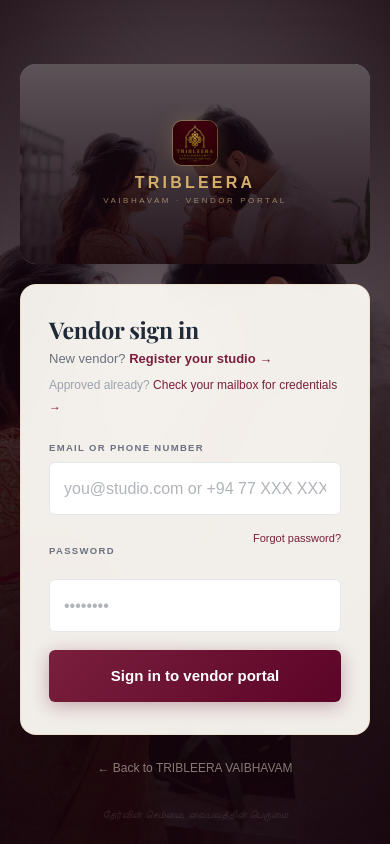
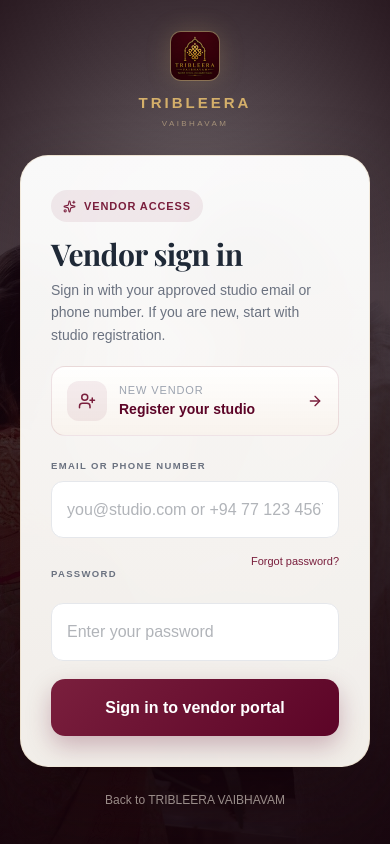
Before and after one commit to pakshikaa/tribleera-vaibhavam, a Next.js app: page /vendor/login in a window 390 px wide. Built offline with nearby package versions, Linux system fonts and the light colour scheme; a web font is replaced by a local one.

Commit message:
Refine vendor and admin login screens

```diff
--- a/app/vendor/login/page.tsx
+++ b/app/vendor/login/page.tsx
@@ -4,14 +4,13 @@
 import Link from "next/link";
 import { useRouter } from "next/navigation";
 import { useState } from "react";
-import { AlertCircle } from "lucide-react";
+import { AlertCircle, ArrowRight, Sparkles, UserPlus } from "lucide-react";
 import { vendorLoginImage } from "@/lib/data/images";
 import { getVendorCompletion, loginVendor, normalisePhone } from "@/lib/utils/vendorPortal";
 
-// Static fallback credentials for demo
 const STATIC_FALLBACK = [
   { slug: "pushpa-florals-and-decor", phone: "+94771000001", businessName: "Pushpa Florals & Decor" },
-  { slug: "jaffna-frames-studio",     phone: "+94771000002", businessName: "Jaffna Frames Studio" },
+  { slug: "jaffna-frames-studio", phone: "+94771000002", businessName: "Jaffna Frames Studio" },
 ];
 
 export default function VendorLoginPage() {
@@ -51,11 +50,8 @@
           return;
         }
 
-        // Static fallback: any known phone + "vendor2026"
         if (password === "vendor2026") {
-          const fallback = STATIC_FALLBACK.find(
-            (v) => normalisePhone(v.phone) === normalisePhone(phone)
-          );
+          const fallback = STATIC_FALLBACK.find((vendor) => normalisePhone(vendor.phone) === normalisePhone(phone));
           if (fallback) {
             sessionStorage.setItem("vendor-auth", "true");
             sessionStorage.setItem("vendor-slug", fallback.slug);
@@ -69,6 +65,7 @@
       } catch {
         setError("Something went wrong. Please try again.");
       }
+
       setLoading(false);
     }, 800);
   }
@@ -77,24 +74,20 @@
     <div data-portal="true" className="font-[Arial,sans-serif]">
       <style>{`
         @keyframes kenBurns {
-          from { transform: scale(1.00); }
-          to   { transform: scale(1.08); }
+          from { transform: scale(1); }
+          to { transform: scale(1.08); }
         }
         @keyframes imgReveal {
           from { opacity: 0; filter: blur(8px); }
-          to   { opacity: 1; filter: blur(0); }
+          to { opacity: 1; filter: blur(0); }
         }
         @keyframes slideUp {
           from { opacity: 0; transform: translateY(20px); }
-          to   { opacity: 1; transform: translateY(0); }
+          to { opacity: 1; transform: translateY(0); }
         }
         @keyframes goldShimmer {
-          0%   { background-position: -300% center; }
-          100% { background-position:  300% center; }
-        }
-        @keyframes breathe {
-          0%, 100% { opacity: 0.38; }
-          50%      { opacity: 0.68; }
+          0% { background-position: -300% center; }
+          100% { background-position: 300% center; }
         }
         .kb { animation: kenBurns 18s ease-in-out infinite alternate; }
         .ir { animation: imgReveal .9s cubic-bezier(.16,1,.3,1) both; }
@@ -103,9 +96,8 @@
         .s3 { animation: slideUp .6s cubic-bezier(.16,1,.3,1) .34s both; }
         .s4 { animation: slideUp .6s cubic-bezier(.16,1,.3,1) .46s both; }
         .s5 { animation: slideUp .6s cubic-bezier(.16,1,.3,1) .58s both; }
-        .breathe { animation: breathe 4s ease-in-out infinite; }
         @media (prefers-reduced-motion: reduce) {
-          .kb, .ir, .s1, .s2, .s3, .s4, .s5, .breathe { animation: none; }
+          .kb, .ir, .s1, .s2, .s3, .s4, .s5 { animation: none; }
         }
         .goldtext {
           background: linear-gradient(90deg,#D4AF6A,#E9CE9C,#F7EEE2,#E9CE9C,#D4AF6A);
@@ -115,42 +107,139 @@
           background-clip: text;
           animation: goldShimmer 4s linear infinite;
         }
+        .v-panel {
+          width: 100%;
+          max-width: 500px;
+          border-radius: 28px;
+          border: 1px solid rgba(212,175,106,0.20);
+          background:
+            linear-gradient(180deg, rgba(255,255,255,0.97) 0%, rgba(250,247,242,0.96) 100%);
+          padding: 34px 30px 30px;
+          backdrop-filter: blur(24px);
+          -webkit-backdrop-filter: blur(24px);
+          box-shadow: 0 28px 70px rgba(21,4,12,0.42);
+        }
+        .v-badge {
+          display: inline-flex;
+          align-items: center;
+          gap: 8px;
+          padding: 7px 12px;
+          margin-bottom: 16px;
+          border-radius: 999px;
+          background: rgba(122,31,61,0.08);
+          color: #7A1F3D;
+          font-size: 11px;
+          font-weight: 700;
+          letter-spacing: 0.08em;
+          text-transform: uppercase;
+        }
+        .v-helper-grid {
+          display: grid;
+          gap: 10px;
+          margin: 20px 0 22px;
+        }
+        .v-helper-card {
+          display: flex;
+          align-items: center;
+          gap: 12px;
+          padding: 14px 15px;
+          border-radius: 14px;
+          border: 1px solid rgba(122,31,61,0.12);
+          background: linear-gradient(180deg, rgba(255,255,255,0.92) 0%, rgba(248,242,236,0.96) 100%);
+          text-decoration: none;
+          transition: transform .16s, box-shadow .16s, border-color .16s;
+        }
+        .v-helper-card:hover {
+          transform: translateY(-1px);
+          border-color: rgba(122,31,61,0.25);
+          box-shadow: 0 12px 28px rgba(92,4,39,0.08);
+        }
+        .v-helper-icon {
+          display: grid;
+          place-items: center;
+          width: 40px;
+          height: 40px;
+          border-radius: 12px;
+          flex: 0 0 auto;
+          background: rgba(122,31,61,0.08);
+          color: #7A1F3D;
+        }
+        .v-helper-copy {
+          flex: 1;
+          min-width: 0;
+        }
+        .v-helper-eyebrow {
+          display: block;
+          margin: 0 0 2px;
+          color: #9CA3AF;
+          font-size: 11px;
+          line-height: 1.35;
+          letter-spacing: 0.08em;
+          text-transform: uppercase;
+        }
+        .v-helper-title {
+          display: block;
+          margin: 0;
+          color: #5C0427;
+          font-size: 14px;
+          font-weight: 700;
+          line-height: 1.4;
+        }
+        .v-helper-arrow {
+          color: #7A1F3D;
+          flex: 0 0 auto;
+        }
         .v-inp {
-          width: 100%; padding: 12px 14px;
-          border: 1.5px solid #E5E7EB; border-radius: 6px;
-          font-size: 16px; color: #1F2937; background: #FFFFFF;
-          outline: none; box-sizing: border-box;
+          width: 100%;
+          padding: 14px 15px;
+          border: 1.5px solid #E5E7EB;
+          border-radius: 12px;
+          font-size: 16px;
+          color: #1F2937;
+          background: #FFFFFF;
+          outline: none;
+          box-sizing: border-box;
           font-family: Arial, sans-serif;
-          transition: border-color .2s, box-shadow .2s;
+          transition: border-color .2s, box-shadow .2s, background-color .2s;
         }
         .v-inp::placeholder { color: rgba(31,41,55,0.35); }
         .v-inp:focus {
           border-color: #7A1F3D;
-          box-shadow: 0 0 0 3px rgba(122,31,61,0.10);
+          box-shadow: 0 0 0 4px rgba(122,31,61,0.10);
+          background: #FFFDFC;
         }
         .v-btn {
-          width: 100%; padding: 13px 0; border: none;
-          border-radius: 6px; font-size: 15px; font-weight: 600;
-          cursor: pointer; font-family: Arial, sans-serif;
+          width: 100%;
+          padding: 15px 0;
+          border: none;
+          border-radius: 14px;
+          font-size: 16px;
+          font-weight: 700;
+          cursor: pointer;
+          font-family: Arial, sans-serif;
           background: linear-gradient(135deg,#7A1F3D 0%,#5C0427 100%);
           color: #FFFFFF;
-          box-shadow: 0 4px 18px rgba(92,4,39,0.30);
-          transition: transform .16s, box-shadow .16s;
+          box-shadow: 0 10px 24px rgba(92,4,39,0.26);
+          transition: transform .16s, box-shadow .16s, opacity .16s;
         }
         .v-btn:hover:not(:disabled) {
-          transform: translateY(-1.5px);
-          box-shadow: 0 6px 24px rgba(92,4,39,0.40);
+          transform: translateY(-1px);
+          box-shadow: 0 14px 30px rgba(92,4,39,0.34);
         }
-        .v-btn:disabled { opacity: 0.6; cursor: not-allowed; transform: none; }
-        .v-backlink { color: rgba(247,238,226,0.5); text-decoration: none; transition: color .15s; }
-        .v-backlink:hover { color: rgba(212,175,106,0.85); }
+        .v-btn:disabled {
+          opacity: 0.65;
+          cursor: not-allowed;
+          transform: none;
+        }
+        .v-backlink {
+          color: rgba(247,238,226,0.58);
+          text-decoration: none;
+          transition: color .15s;
+        }
+        .v-backlink:hover { color: rgba(212,175,106,0.90); }
       `}</style>
 
-      {/* Full-bleed background — homepage-hero pattern */}
       <div style={{ position: "fixed", inset: 0, zIndex: 0, overflow: "hidden" }} aria-hidden="true">
-        {/* Portrait couple frame: faces sit around the mid-upper band with a
-            bright sky above, so anchor slightly high to keep both subjects in
-            frame across desktop crops. */}
         <Image
           src={vendorLoginImage}
           alt=""
@@ -165,7 +254,7 @@
             filter: "brightness(0.72) saturate(1.02)",
           }}
         />
-        <div style={{ position: "absolute", inset: 0, background: "rgba(21,4,12,0.55)" }} />
+        <div style={{ position: "absolute", inset: 0, background: "rgba(21,4,12,0.54)" }} />
         <div
           style={{
             position: "absolute",
@@ -178,13 +267,11 @@
           style={{
             position: "absolute",
             inset: 0,
-            background:
-              "linear-gradient(to bottom, rgba(21,4,12,0.50) 0%, transparent 35%, rgba(21,4,12,0.70) 100%)",
+            background: "linear-gradient(to bottom, rgba(21,4,12,0.48) 0%, transparent 35%, rgba(21,4,12,0.72) 100%)",
           }}
         />
       </div>
 
-      {/* Centered content */}
       <div
         style={{
           position: "relative",
@@ -197,77 +284,12 @@
           padding: "24px 20px",
         }}
       >
-        <div
-          className="lg:hidden"
-          style={{
-            position: "relative",
-            height: 200,
-            width: "100%",
-            maxWidth: 420,
-            overflow: "hidden",
-            borderRadius: 16,
-            marginBottom: 20,
-            boxShadow: "0 24px 64px rgba(21,4,12,0.35)",
-          }}
-        >
-          <Image
-            src={vendorLoginImage}
-            alt=""
-            fill
-            sizes="100vw"
-            priority
-            style={{
-              objectFit: "cover",
-              objectPosition: "center 24%",
-              filter: "brightness(0.70) saturate(1.02)",
-            }}
-          />
-          <div
-            style={{
-              position: "absolute",
-              inset: 0,
-              background: "linear-gradient(to bottom,rgba(21,4,12,0.55) 0%,rgba(21,4,12,0.88) 100%)",
-            }}
-          />
-          <div
-            style={{
-              position: "relative",
-              zIndex: 10,
-              height: "100%",
-              display: "flex",
-              flexDirection: "column",
-              alignItems: "center",
-              justifyContent: "center",
-              padding: "0 20px",
-            }}
-          >
-            <Image
-              src="/logo/tribleera-mark-192.png"
-              alt="TRIBLEERA"
-              width={44}
-              height={44}
-              style={{
-                borderRadius: 9,
-                marginBottom: 10,
-                boxShadow: "0 0 0 1px rgba(212,175,106,.38),0 0 20px rgba(212,175,106,.22)",
-              }}
-            />
-            <p style={{ color: "#D4AF6A", fontWeight: 700, fontSize: 16, letterSpacing: "0.20em", lineHeight: 1 }}>
-              TRIBLEERA
-            </p>
-            <p style={{ color: "rgba(233,206,156,0.58)", fontSize: 8, letterSpacing: "0.32em", marginTop: 3 }}>
-              VAIBHAVAM · VENDOR PORTAL
-            </p>
-          </div>
-        </div>
-
-        {/* Brand */}
-        <div className="s1 hidden lg:block" style={{ textAlign: "center", marginBottom: 28 }}>
+        <div className="lg:hidden" style={{ textAlign: "center", marginBottom: 24 }}>
           <Image
             src="/logo/tribleera-mark-192.png"
             alt="TRIBLEERA VAIBHAVAM"
-            width={50}
-            height={50}
+            width={48}
+            height={48}
             style={{
               borderRadius: 10,
               margin: "0 auto 10px",
@@ -275,10 +297,31 @@
               boxShadow: "0 0 0 1px rgba(212,175,106,.40), 0 0 26px rgba(212,175,106,.24)",
             }}
           />
-          <p className="goldtext" style={{ fontWeight: 700, fontSize: 15, letterSpacing: "0.20em" }}>
+          <p style={{ color: "#D4AF6A", fontWeight: 700, fontSize: 15, letterSpacing: "0.20em" }}>
             TRIBLEERA
           </p>
-          <p style={{ color: "rgba(233,206,156,0.55)", fontSize: 7.5, letterSpacing: "0.30em", marginTop: 2 }}>
+          <p style={{ color: "rgba(233,206,156,0.55)", fontSize: 8, letterSpacing: "0.30em", marginTop: 2 }}>
+            VAIBHAVAM
+          </p>
+        </div>
+
+        <div className="s1 hidden lg:block" style={{ textAlign: "center", marginBottom: 28 }}>
+          <Image
+            src="/logo/tribleera-mark-192.png"
+            alt="TRIBLEERA VAIBHAVAM"
+            width={52}
+            height={52}
+            style={{
+              borderRadius: 11,
+              margin: "0 auto 12px",
+              display: "block",
+              boxShadow: "0 0 0 1px rgba(212,175,106,.40), 0 0 26px rgba(212,175,106,.24)",
+            }}
+          />
+          <p className="goldtext" style={{ fontWeight: 700, fontSize: 16, letterSpacing: "0.20em" }}>
+            TRIBLEERA
+          </p>
+          <p style={{ color: "rgba(233,206,156,0.55)", fontSize: 8, letterSpacing: "0.30em", marginTop: 2 }}>
             VAIBHAVAM
           </p>
           <p
@@ -294,39 +337,42 @@
           </p>
         </div>
 
-        {/* Floating ivory card */}
-        <div
-          className="s2"
-          style={{
-            width: "100%",
-            maxWidth: 420,
-            background: "rgba(250,247,242,0.96)",
-            border: "1px solid rgba(212,175,106,0.20)",
-            borderRadius: 16,
-            padding: "32px 28px",
-            backdropFilter: "blur(24px)",
-            WebkitBackdropFilter: "blur(24px)",
-            boxShadow: "0 24px 64px rgba(21,4,12,0.45)",
-          }}
-        >
+        <div className="s2 v-panel">
+          <div className="s3 v-badge">
+            <Sparkles size={13} aria-hidden="true" />
+            Vendor access
+          </div>
+
           <h1
             className="s3"
-            style={{ color: "#1F2937", fontSize: 23, fontWeight: 700, marginBottom: 4, letterSpacing: "-0.01em" }}
+            style={{
+              color: "#1F2937",
+              fontSize: 30,
+              fontWeight: 700,
+              marginBottom: 8,
+              letterSpacing: "-0.02em",
+              lineHeight: 1.08,
+            }}
           >
             Vendor sign in
           </h1>
-          <p className="s3" style={{ color: "#6B7280", fontSize: 13, marginBottom: 6 }}>
-            New vendor?{" "}
-            <Link href="/vendor/register" style={{ color: "#7A1F3D", fontWeight: 600, textDecoration: "none" }}>
-              Register your studio →
+
+          <p className="s3" style={{ color: "#6B7280", fontSize: 14, marginBottom: 0, lineHeight: 1.6 }}>
+            Sign in with your approved studio email or phone number. If you are new, start with studio registration.
+          </p>
+
+          <div className="s4 v-helper-grid">
+            <Link href="/vendor/register" className="v-helper-card">
+              <span className="v-helper-icon" aria-hidden="true">
+                <UserPlus size={18} />
+              </span>
+              <span className="v-helper-copy">
+                <span className="v-helper-eyebrow">New vendor</span>
+                <span className="v-helper-title">Register your studio</span>
+              </span>
+              <ArrowRight size={16} className="v-helper-arrow" aria-hidden="true" />
             </Link>
-          </p>
-          <p className="s3" style={{ color: "#9CA3AF", fontSize: 12, marginBottom: 24 }}>
-            Approved already?{" "}
-            <Link href="/vendor/mailbox" style={{ color: "#7A1F3D", fontWeight: 500, textDecoration: "none" }}>
-              Check your mailbox for credentials →
-            </Link>
-          </p>
+          </div>
 
           <form onSubmit={handleLogin} style={{ display: "flex", flexDirection: "column", gap: 14 }}>
             <div className="s4">
@@ -339,7 +385,7 @@
                   textTransform: "uppercase",
                   letterSpacing: "0.14em",
                   color: "#6B7280",
-                  marginBottom: 6,
+                  marginBottom: 7,
                 }}
               >
                 Email or phone number
@@ -350,16 +396,14 @@
                 value={phone}
                 required
                 autoComplete="username"
-                placeholder="you@studio.com or +94 77 XXX XXXX"
+                placeholder="you@studio.com or +94 77 123 4567"
                 onChange={(e) => setPhone(e.target.value)}
                 className="v-inp"
               />
             </div>
 
             <div className="s4">
-              <div
-                style={{ display: "flex", justifyContent: "space-between", alignItems: "center", marginBottom: 6 }}
-              >
+              <div style={{ display: "flex", justifyContent: "space-between", alignItems: "center", marginBottom: 7 }}>
                 <label
                   htmlFor="v-pw"
                   style={{
@@ -382,7 +426,7 @@
                 value={password}
                 required
                 autoComplete="current-password"
-                placeholder="••••••••"
+                placeholder="Enter your password"
                 onChange={(e) => setPassword(e.target.value)}
                 className="v-inp"
               />
@@ -393,49 +437,33 @@
                 className="s4"
                 style={{
                   display: "flex",
-                  alignItems: "center",
+                  alignItems: "flex-start",
                   gap: 8,
                   background: "#FEE2E2",
                   border: "1px solid #FECACA",
-                  borderRadius: 5,
-                  padding: "9px 12px",
+                  borderRadius: 12,
+                  padding: "11px 12px",
                   fontSize: 12,
                   color: "#991B1B",
+                  lineHeight: 1.55,
                 }}
               >
-                <AlertCircle size={13} aria-hidden="true" /> {error}
+                <AlertCircle size={14} aria-hidden="true" style={{ flex: "0 0 auto", marginTop: 1 }} />
+                <span>{error}</span>
               </div>
             )}
 
             <button type="submit" disabled={loading} className="s5 v-btn" style={{ marginTop: 4 }}>
-              {loading ? "Signing in…" : "Sign in to vendor portal"}
+              {loading ? "Signing in..." : "Sign in to vendor portal"}
             </button>
           </form>
         </div>
 
-        {/* Bottom */}
         <div className="s5" style={{ marginTop: 18, textAlign: "center" }}>
           <Link href="/" className="v-backlink" style={{ fontSize: 12 }}>
-            ← Back to TRIBLEERA VAIBHAVAM
+            Back to TRIBLEERA VAIBHAVAM
           </Link>
         </div>
-
-        <p
-          className="breathe"
-          style={{
-            position: "fixed",
-            bottom: 20,
-            left: 0,
-            right: 0,
-            textAlign: "center",
-            color: "rgba(247,238,226,0.18)",
-            fontSize: 10.5,
-            fontStyle: "italic",
-            zIndex: 5,
-          }}
-        >
-          தேர்வின் செம்மை, வைபவத்தின் பெருமை
-        </p>
       </div>
     </div>
   );
```
Also changed, not shown: components/admin/AdminLoginPage.tsx (+1 -27 lines).
